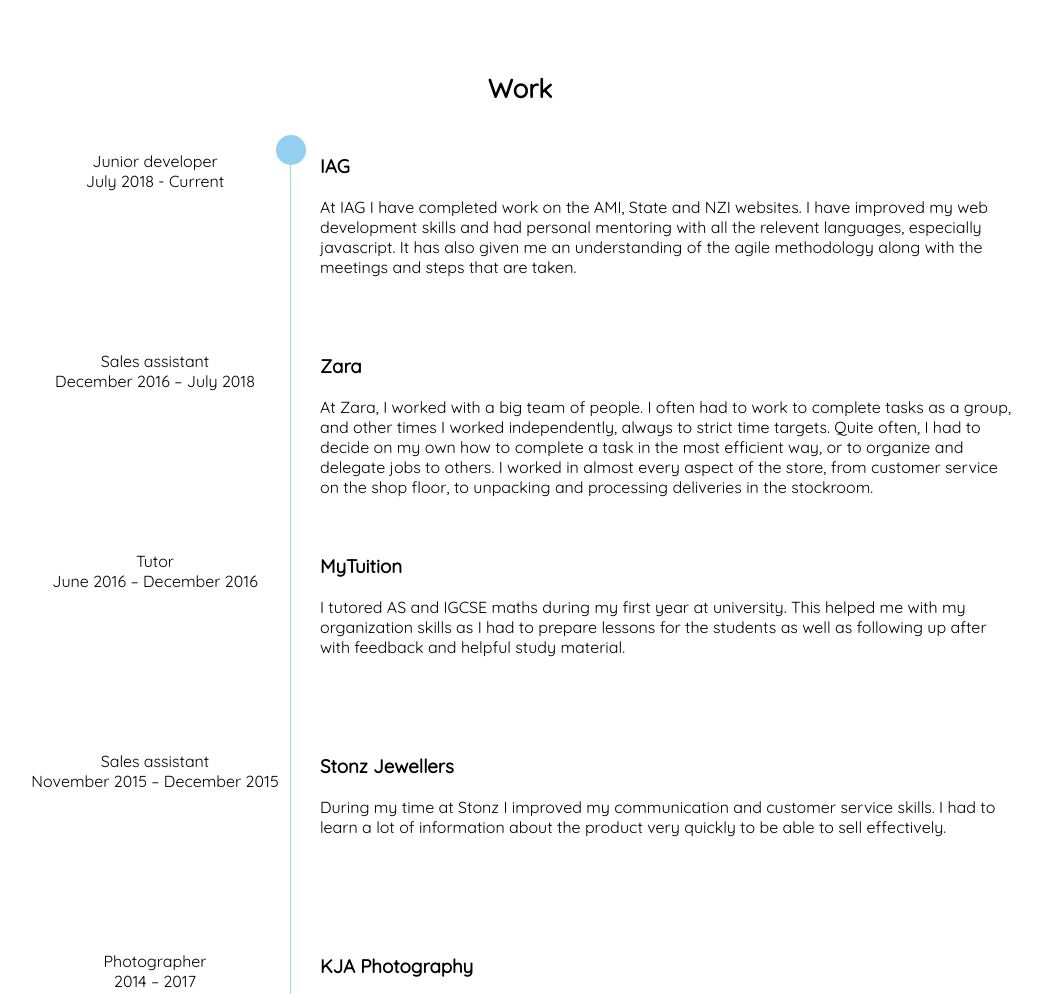
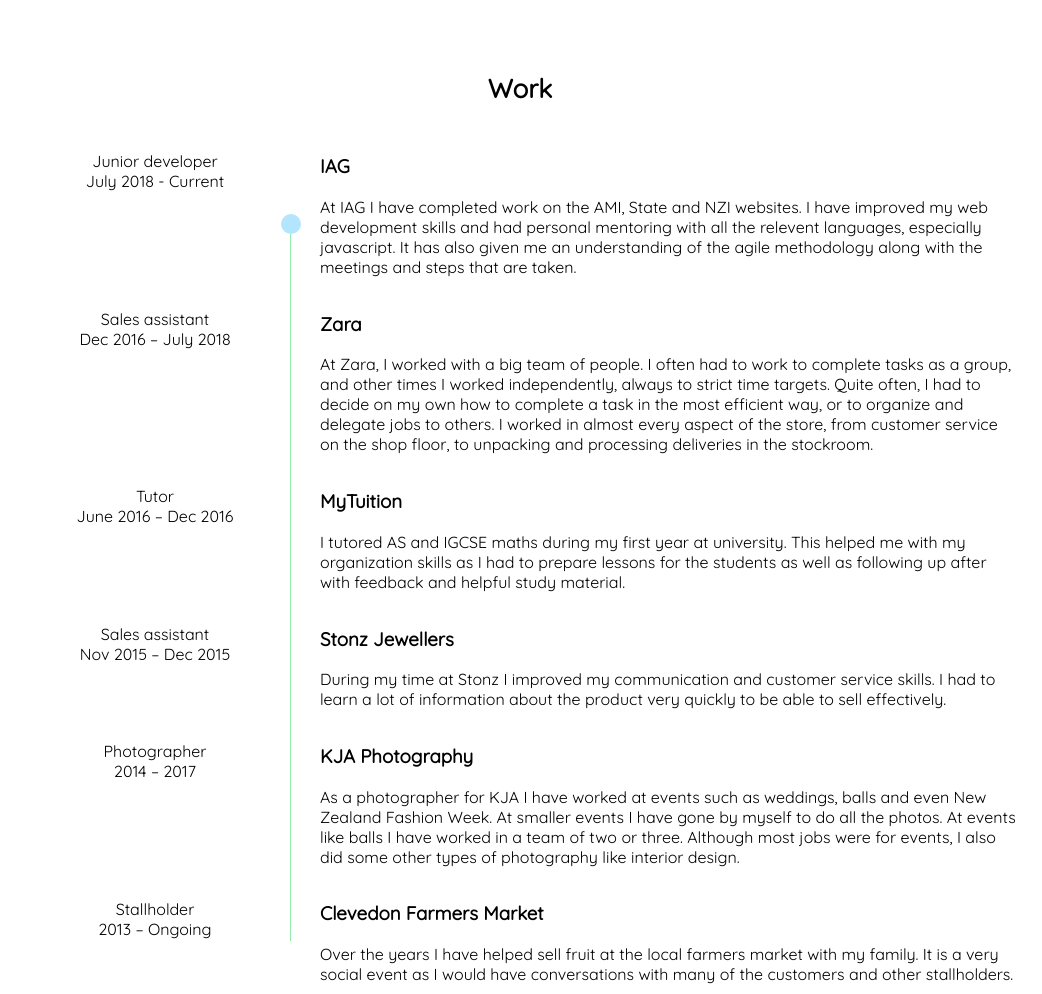
Before and after one commit to Liz454/web-cv, a plain HTML site: page index.html in a window 1280 px wide. Shown: the part 2400-3394 px from the top of the page, without its empty margins (120-1162 px from the left). Drawn offline with Linux system fonts and the light colour scheme; a web font is replaced by a local one.

Commit message:
js function for equal heights of work cards and line heights for timeline

```diff
--- a/index.html
+++ b/index.html
@@ -268,7 +268,7 @@
                         </div>
                     </div><div class="work_card">
                         <div class="work_card__left">
-                            <p>Sales assistant<br>December 2016 – July 2018</p>
+                            <p>Sales assistant<br>Dec 2016 – July 2018</p>
                         </div>
                         <div class="work_card__middle"></div>
                         <div class="work_card__right">
@@ -278,7 +278,7 @@
                         </div>
                     </div><div class="work_card">
                         <div class="work_card__left">
-                            <p>Tutor<br>June 2016 – December 2016</p>
+                            <p>Tutor<br>June 2016 – Dec 2016</p>
                         </div>
                         <div class="work_card__middle"></div>
                         <div class="work_card__right">
@@ -287,7 +287,7 @@
                         </div>
                     </div><div class="work_card">
                         <div class="work_card__left">
-                            <p>Sales assistant<br>November 2015 – December 2015</p>
+                            <p>Sales assistant<br>Nov 2015 – Dec 2015</p>
                         </div>
                         <div class="work_card__middle"></div>
                         <div class="work_card__right">
--- a/script.js
+++ b/script.js
@@ -1,3 +1,4 @@
+
 
 //Scroll nav
 $( window ).scroll(function() {
@@ -8,6 +9,8 @@
     }
 });
 
+
+//////////////Skills section////////////
 
 //Set skill values
 $( window ).on("load", function() {
@@ -21,18 +24,36 @@
     }
 });
 
-//set work container height, and adjust the line height and position on first and last cards
+
+//////////////Work section////////////
+
+//line height and card height
 $( window ).on("load", function() {
     var workCards = $('.work_card');
     workCards.each(function(){
-        //iterating through each card
-
-        //get height of right container and apply it to all elements in that card
+        var rightHeight = $(this).find(".work_card__right").height();
+        $(this).height(rightHeight);
+    });
 
 
+
+    var firstCard = workCards.first();
+    var firstMiddle = firstCard.find(".work_card__middle");
+    var firstHeight = firstCard.height()/2;
+    firstMiddle.css({
+        "margin-top" : firstHeight,
+        "height" : firstHeight
     });
+
+    var lastCard = workCards.last();
+    var lastMiddle = lastCard.find(".work_card__middle");
+    var lastHeight = lastCard.height()/2;
+    lastMiddle.css({
+        "margin-bottom" : lastHeight,
+        "height" : lastHeight
+    });
+
 });
-
 
 //timeline circle
 $( window ).scroll(function() {
@@ -41,11 +62,11 @@
     var halfWindow = windowHeight/3;
 
     var workCards = $('.work_card');
-    var firstCardTop = workCards.first().offset().top;
-    var lastCardTop = workCards.last().offset().top + 20;
+    var firstCard = workCards.first().offset().top + workCards.first().height()/2;
+    var lastCard = workCards.last().offset().top + workCards.last().height()/2;
 
-    var topScrollSection = firstCardTop - halfWindow;
-    var bottomScrollSection = lastCardTop - halfWindow;
+    var topScrollSection = firstCard - halfWindow;
+    var bottomScrollSection = lastCard - halfWindow;
 
     //inside the work section
     if ( (s > topScrollSection) && (s < bottomScrollSection)){
@@ -53,17 +74,19 @@
             "position": "fixed",
             "top" : halfWindow
         });
+
     //below work section
     }else if(s > bottomScrollSection){
         $("#timeline_circle").css({
             "position": "absolute",
-            "top" : lastCardTop
+            "top" : lastCard
         });
+
     //above work section
     }else{
         $("#timeline_circle").css({
-            "position": "static",
-            "top" : firstCardTop
+            "position": "absolute",
+            "top" : firstCard
         });
     }
 });
@@ -76,39 +99,42 @@
 
 /////////////////////////not currently used///////////////////////////////////
 
-function otherTabs(contentName){
-    var hide = document.getElementsByClassName('other-active');
-    hide[0].classList.add('hidden');
-    hide[0].classList.remove("other-active");
-    var hideBtn = document.getElementsByClassName('other__btn--active');
-    hideBtn[0].classList.remove('other__btn--active');
+/////tab function
+// function otherTabs(contentName){
+//     var hide = document.getElementsByClassName('other-active');
+//     hide[0].classList.add('hidden');
+//     hide[0].classList.remove("other-active");
+//     var hideBtn = document.getElementsByClassName('other__btn--active');
+//     hideBtn[0].classList.remove('other__btn--active');
 
-    var show = document.getElementById(contentName);
-    show.classList.add('other-active');
-    show.classList.remove('hidden');
-    var showBtn = document.getElementById(contentName + "-btn");
-    showBtn.classList.add('other__btn--active');
-}
+//     var show = document.getElementById(contentName);
+//     show.classList.add('other-active');
+//     show.classList.remove('hidden');
+//     var showBtn = document.getElementById(contentName + "-btn");
+//     showBtn.classList.add('other__btn--active');
+// }
 
-//work card heights, window.onresize = setEqualHeight;
-function setEqualHeight(){
-    var workCards = $('.work_card__right');
 
-    for (var z in workCards){
-        if (workCards[z].clientHeight != undefined){
-            workCards[z].setAttribute("style", "height: auto");
-        }
-    }
-    var height = 0;
-    for (var x in workCards){
-        var curr = workCards[x];
-        if (curr.clientHeight != undefined && curr.clientHeight > height){
-            height = curr.clientHeight;
-        }
-    }
-    for (var y in workCards){
-        if (workCards[y].clientHeight != undefined){
-            workCards[y].setAttribute("style", "height:" + height + "px");
-        }
-    }
-}
+
+////////work card heights, window.onresize = setEqualHeight;
+// function setEqualHeight(){
+//     var workCards = $('.work_card__right');
+
+//     for (var z in workCards){
+//         if (workCards[z].clientHeight != undefined){
+//             workCards[z].setAttribute("style", "height: auto");
+//         }
+//     }
+//     var height = 0;
+//     for (var x in workCards){
+//         var curr = workCards[x];
+//         if (curr.clientHeight != undefined && curr.clientHeight > height){
+//             height = curr.clientHeight;
+//         }
+//     }
+//     for (var y in workCards){
+//         if (workCards[y].clientHeight != undefined){
+//             workCards[y].setAttribute("style", "height:" + height + "px");
+//         }
+//     }
+// }
--- a/stylesheet.less
+++ b/stylesheet.less
@@ -1,5 +1,5 @@
 @col1: #68bdb3;
-@col2: #92cff1;
+@col2: #b4e5ff;
 @col3: #93ecae;
 @gradient1: linear-gradient(to right,#93ecae, #f9f96f);
 @colgrey: #ececec;
@@ -385,7 +385,7 @@
 
 #work{
     .work_card{
-        height: 200px;
+        // height: 200px;
         @media screen and (max-width: 480px){
             height: 400px;
         }
@@ -394,19 +394,21 @@
             height: inherit;
             width: 27%;
             text-align: center;
-            border-right: solid 1px @col3;
+            // border-right: solid 1px @col3;
         }
         &__middle{
             width: 2%;
             height: inherit;
             float: left;
+            border-left: solid 1px @col3;
             #timeline_circle{
                 border-radius: 25px;
                 background-color: @col2;
-                width: 30px;
-                height: 30px;
-                margin-left: -15px;
-                // margin-top: 10px;
+                width: 20px;
+                height: 20px;
+                margin-left: -10px;
+                // transition: 3s;
+                // margin-top: 18px;
             }
         }
         &__right{
```
Also changed, not shown: stylesheet.css.
